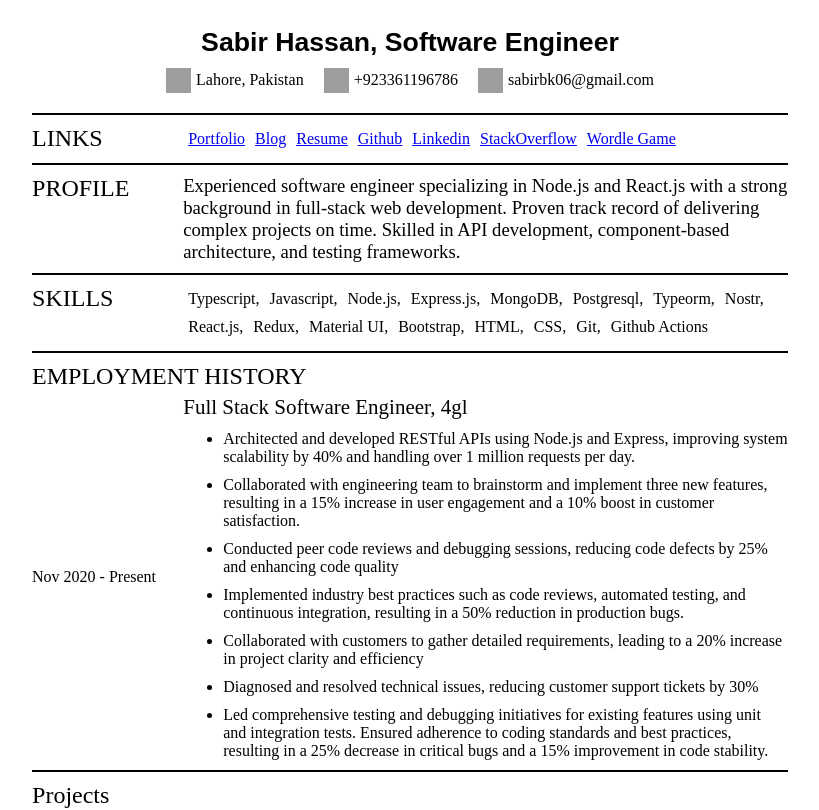
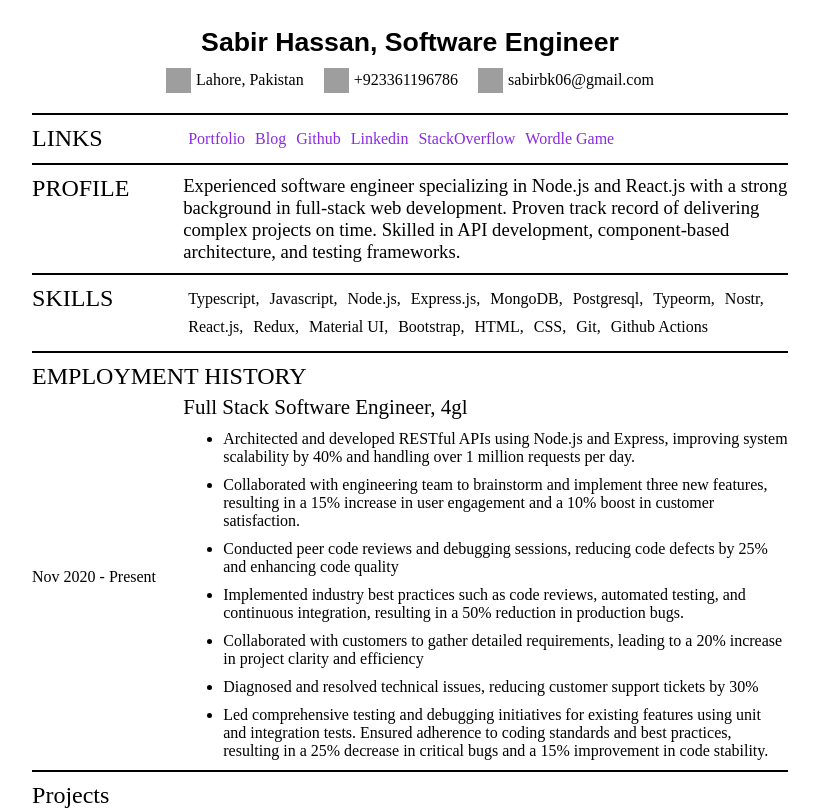
Before and after one commit to sabhas/resume, a React (Vite) app: page / in a window 1280 px wide. Shown: the top 810 px of the page, without its empty margins (230-1049 px from the left). Built offline with nearby package versions, Linux system fonts and the light colour scheme; grey boxes are pictures that could not be loaded.

Commit message:
styles fixed

```diff
--- a/src/components/links.tsx
+++ b/src/components/links.tsx
@@ -1,27 +1,27 @@
 const data: { [key: string]: string } = {
   Portfolio: 'https://sabhas.github.io/portfolio/',
   Blog: 'https://sabhas.github.io/gatsby-blog/',
-  Resume: 'https://sabhas.github.io/resume/',
+  // Resume: 'https://sabhas.github.io/resume/',
   Github: 'https://github.com/sabhas',
   Linkedin: 'http://www.linkedin.com/in/sabir-hassan-8b1484140/',
   StackOverflow: 'https://stackoverflow.com/users/12763092/sabir-hassan',
-  'Wordle Game': 'https://sabhas.github.io/Wordle/'
+  'Wordle Game': 'https://sabhas.github.io/Wordle/',
   // 'P2P Chat': 'https://peer-chat.sabhas.me',
   // 'Group Chat': 'https://group-chat.sabhas.me'
-}
+};
 
 export const Links = () => {
   return (
-    <div className='links-section'>
-      <div className='section-title'>LINKS</div>
-      <div className='section-content'>
+    <div className="links-section">
+      <div className="section-title">LINKS</div>
+      <div className="section-content">
         {Object.keys(data).map((key) => (
           <>
             <a
-              className='link-item'
+              className="link-item"
               href={data[key]}
-              target='_blank'
-              rel='noopener noreferrer'
+              target="_blank"
+              rel="noopener noreferrer"
             >
               {key}
             </a>
@@ -29,5 +29,5 @@ export const Links = () => {
         ))}
       </div>
     </div>
-  )
-}
+  );
+};
--- a/src/index.scss
+++ b/src/index.scss
@@ -1,5 +1,10 @@
 $flex-basis-left: 20%;
 $flex-basis-right: 80%;
+
+a {
+  text-decoration: none;
+  color: blueviolet;
+}
 
 .page {
   width: 210mm;
```
